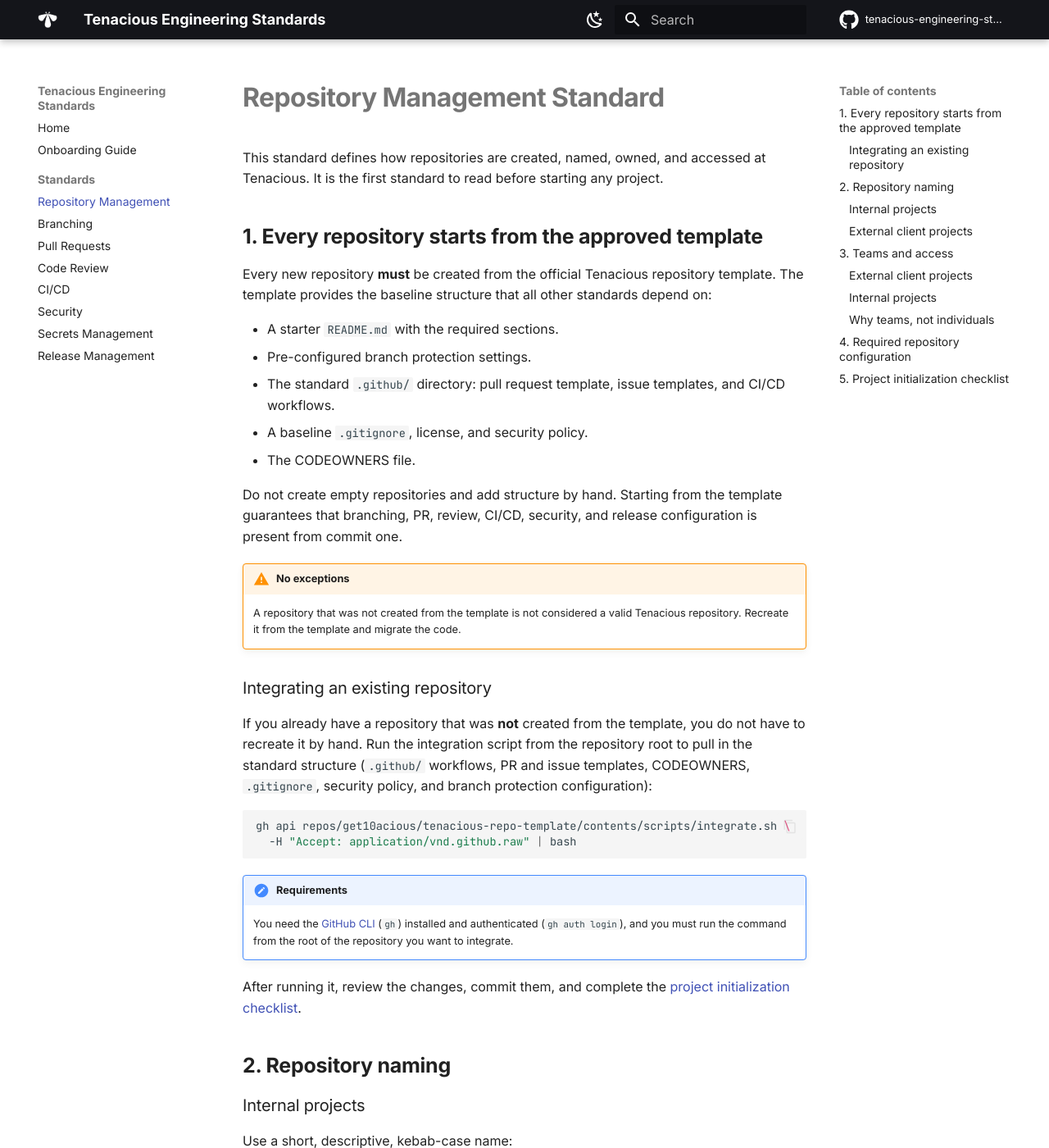
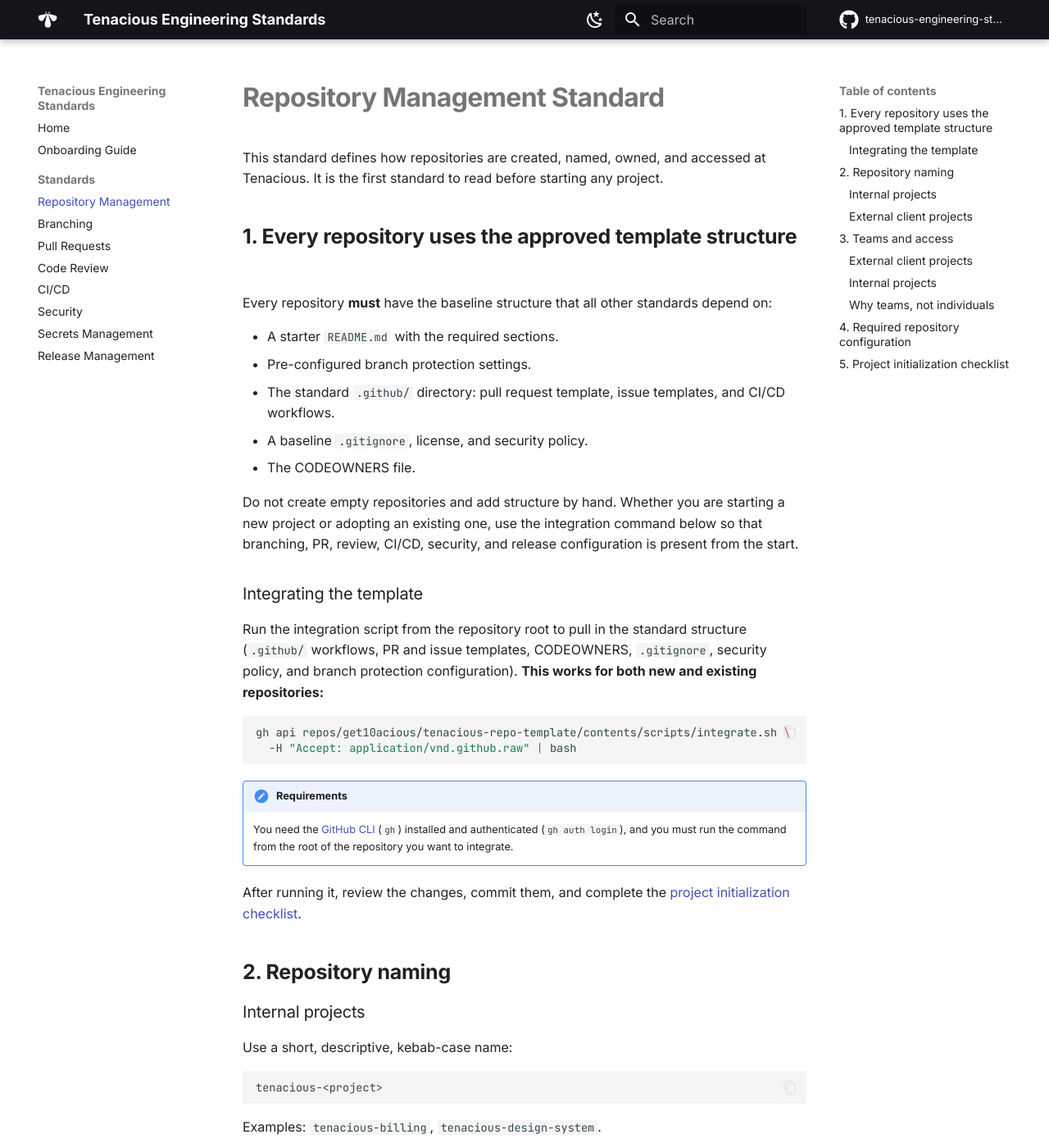
Before and after one commit to NuryeNigusMekonen/tenacious-engineering-standards, an MkDocs documentation site: the page built from docs/repository-management-standard.md, in a window 1280 px wide and 1400 px high. Shown: the whole window at 82% size. Built offline with MkDocs 1.6.1 and Material for MkDocs 9.7.7, drawn with Linux system fonts in a browser that asks for light colours; comment, search, counter and statistics services are not loaded; some of the changed text lies outside the part shown.

Commit message:
Allow template integration for existing repos, not just new ones

````diff
--- a/docs/repository-management-standard.md
+++ b/docs/repository-management-standard.md
@@ -3,10 +3,9 @@
 This standard defines how repositories are created, named, owned, and accessed at Tenacious.
 It is the first standard to read before starting any project.
 
-## 1. Every repository starts from the approved template
+## 1. Every repository uses the approved template structure
 
-Every new repository **must** be created from the official Tenacious repository template. The template
-provides the baseline structure that all other standards depend on:
+Every repository **must** have the baseline structure that all other standards depend on:
 
 - A starter `README.md` with the required sections.
 - Pre-configured branch protection settings.
@@ -14,19 +13,15 @@ provides the baseline structure that all other standards depend on:
 - A baseline `.gitignore`, license, and security policy.
 - The CODEOWNERS file.
 
-Do not create empty repositories and add structure by hand. Starting from the template guarantees that
-branching, PR, review, CI/CD, security, and release configuration is present from commit one.
+Do not create empty repositories and add structure by hand. Whether you are starting a new project or
+adopting an existing one, use the integration command below so that branching, PR, review, CI/CD,
+security, and release configuration is present from the start.
 
-!!! warning "No exceptions"
-    A repository that was not created from the template is not considered a valid Tenacious repository.
-    Recreate it from the template and migrate the code.
+### Integrating the template
 
-### Integrating an existing repository
-
-If you already have a repository that was **not** created from the template, you do not have to recreate
-it by hand. Run the integration script from the repository root to pull in the standard structure
-(`.github/` workflows, PR and issue templates, CODEOWNERS, `.gitignore`, security policy, and branch
-protection configuration):
+Run the integration script from the repository root to pull in the standard structure (`.github/`
+workflows, PR and issue templates, CODEOWNERS, `.gitignore`, security policy, and branch protection
+configuration). **This works for both new and existing repositories:**
 
 ```bash
 gh api repos/get10acious/tenacious-repo-template/contents/scripts/integrate.sh \
@@ -107,7 +102,7 @@ Every repository must have, from the template:
 
 Complete this checklist at the start of **every** project before writing feature code.
 
-- [ ] Repository created from the **approved template**.
+- [ ] Repository integrated with the **approved template** (run the integration command - works for new and existing repos).
 - [ ] Name follows the convention (`tenacious-<project>` for internal, `<client>-<project>` for client work).
 - [ ] For client work: the repository name and description include the **client name and project name**.
 - [ ] For client work: a **GitHub team named after the client** exists.
````
